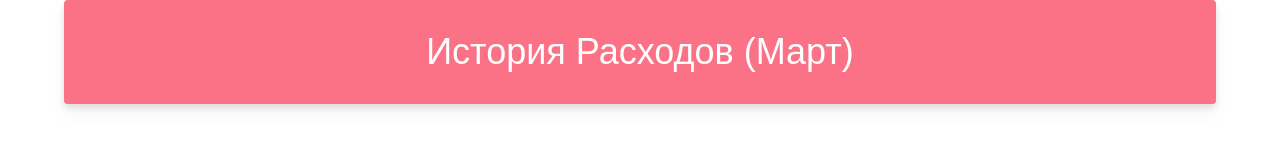
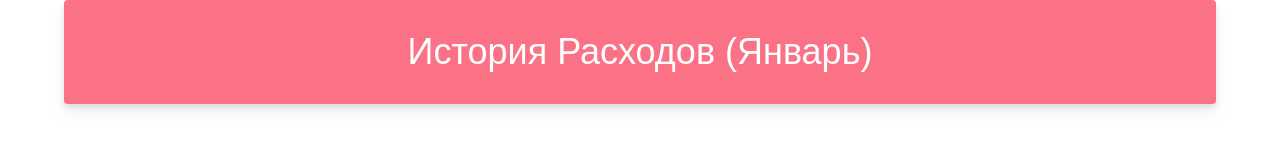
Before and after one commit to tpoberezhny/client, a React (Create React App) app: page / in a window 1280 px wide. Shown: the top 147 px of the page. Built offline with nearby package versions, Linux system fonts and the light colour scheme; no server answers.

Commit message:
Adding function for automatically changing month name

```diff
--- a/src/App.js
+++ b/src/App.js
@@ -1,13 +1,23 @@
 import "./App.css";
 import Graph from "./components/Graph";
 import Form from "./components/Form";
+
+function getCurrentMonthInRussian() {
+  const monthsInRussian = [
+    "Январь", "Февраль", "Март", "Апрель", "Май", "Июнь",
+    "Июль", "Август", "Сентябрь", "Октябрь", "Ноябрь", "Декабрь"
+  ];
+
+  const currentMonthIndex = new Date().getMonth();
+  return monthsInRussian[currentMonthIndex];
+}
 
 function App() {
   return (
     <div className="App">
       <div className="container mx-auto max-w-6xl text-center drop-shadow-lg text-gray-800">
         <h1 className="text-4xl py-8 mb-10 bg-[#fb7185] text-white rounded">
-          История Расходов (Март)
+          История Расходов ({getCurrentMonthInRussian()})
         </h1>
         {/*grid columns */}
         <div className="grid md:grid-cols-2 gap-4">
```
